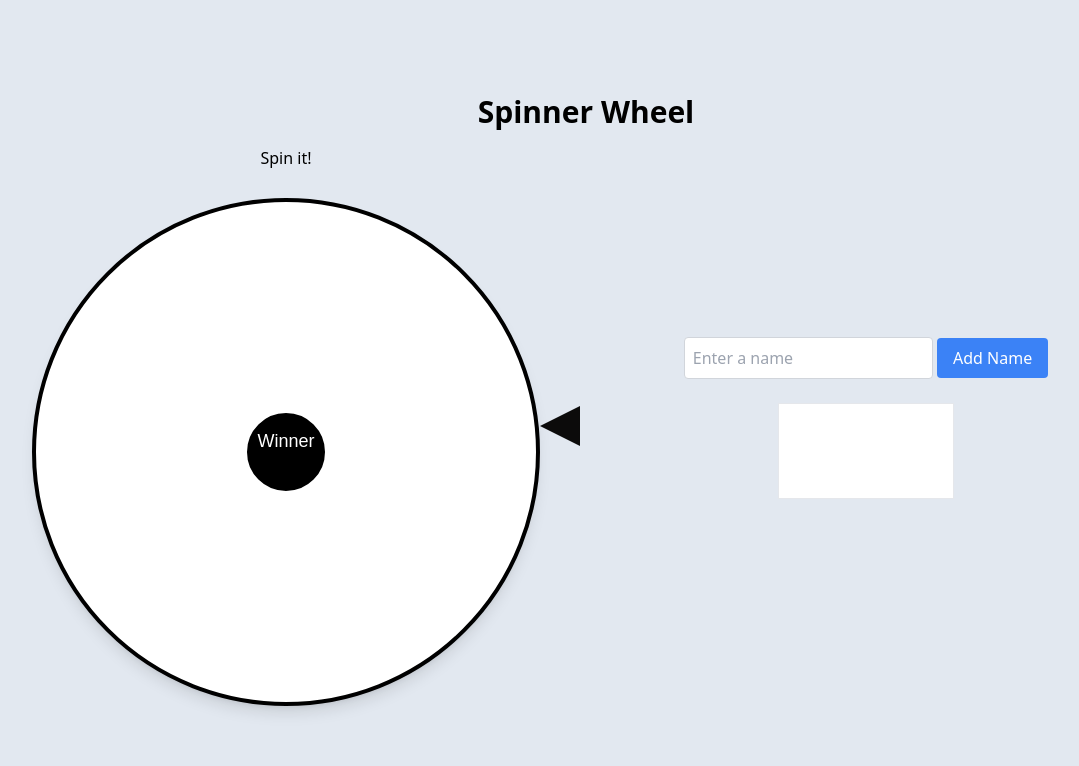
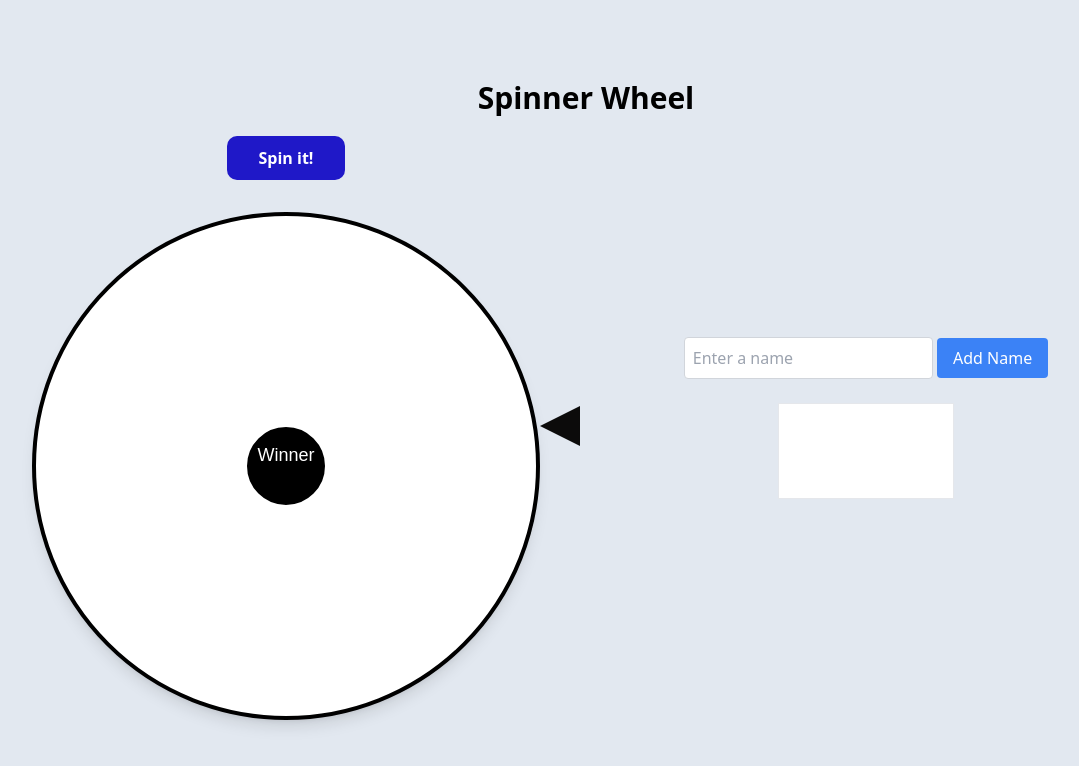
Before and after one commit to mdimamhosen/Task_One_Spin_wheel, a website built with Vite: page index.html in a window 1280 px wide. Shown: the whole page, without its empty margins (54-1133 px from the left). Built offline with nearby package versions, Linux system fonts and the light colour scheme.

Commit message:
final commit

```diff
--- a/index.html
+++ b/index.html
@@ -18,7 +18,7 @@
         <div class="flex justify-center items-center">
           <div class="flex flex-col gap-3">
             <div>
-              <button onclick="spin()">Spin it!</button>
+              <button id="btn" onclick="spin()">Spin it!</button>
             </div>
             <div class="relative mt-4 mx-auto">
               <canvas
--- a/style.css
+++ b/style.css
@@ -11,3 +11,17 @@
   border-bottom: 20px solid transparent;
   border-right: 40px solid rgb(12, 11, 11);
 }
+#btn {
+  background-color: #1f18c8;
+  border: none;
+  color: white;
+  padding: 10px 32px;
+  font-weight: bold;
+  text-align: center;
+  border-radius: 10px;
+  text-decoration: none;
+  display: inline-block;
+  font-size: 16px;
+  margin: 4px 2px;
+  cursor: pointer;
+}
```
